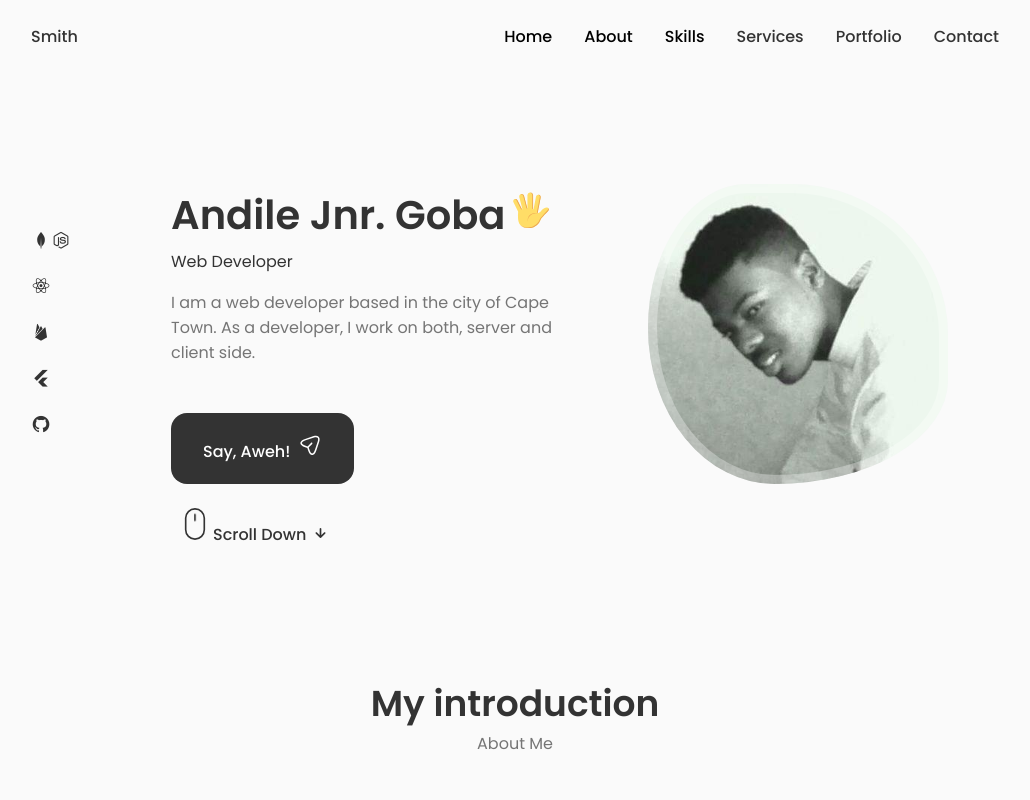
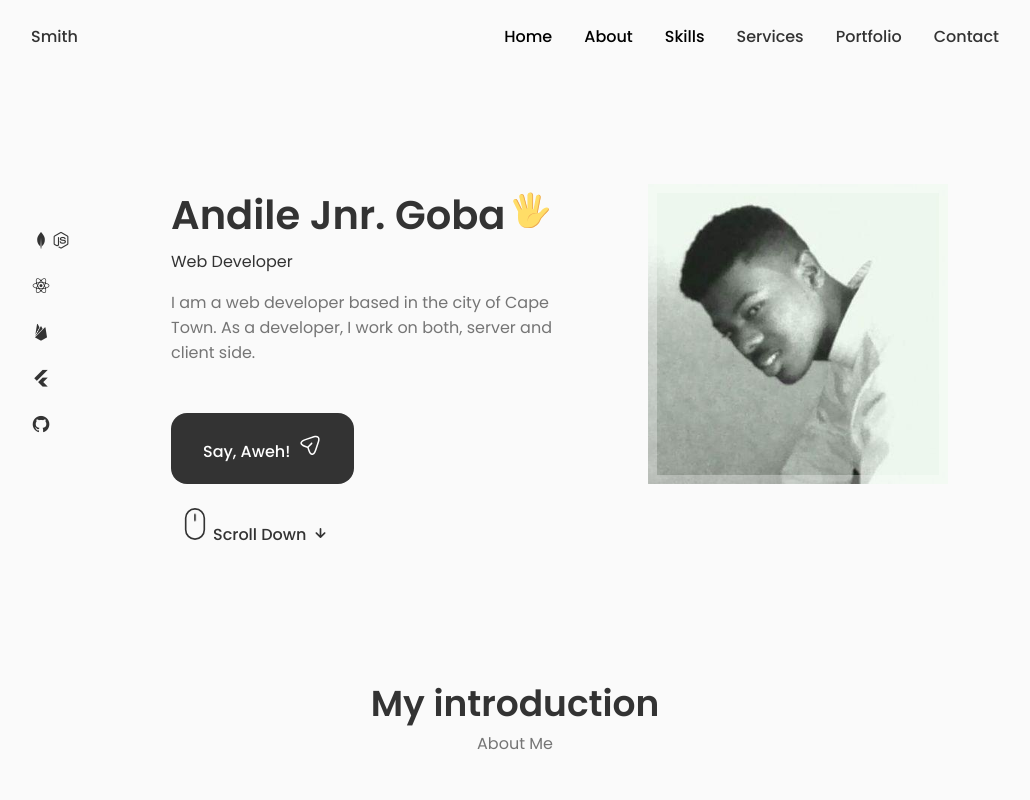
Before and after one commit to Thembek/portfolio-website, a React (Create React App) app: page / in a window 1280 px wide. Shown: the top 800 px of the page, without its empty margins (125-1155 px from the left). Built offline with nearby package versions, Linux system fonts and the light colour scheme.

Commit message:
Home page update commit

```diff
--- a/src/components/home/home.css
+++ b/src/components/home/home.css
@@ -57,22 +57,8 @@
     justify-self: center;
     width: 300px;
     height: 300px;
-    animation: profile__animate 8s ease-in-out infinite 1s;
 }
 
-@keyframes profile__animate {
-    0% {
-        border-radius: 60% 40% 30% 70%/60% 30% 70% 40%;
-    }
-
-    50% {
-        border-radius: 30% 60% 70% 40%/50% 60% 30% 60%;
-    }
-
-    100% {
-        border-radius: 60% 40% 30% 70%/60% 30% 70% 40%;
-    }
-}
 
 .home__scroll {
     margin-left: 9.25rem;
```
